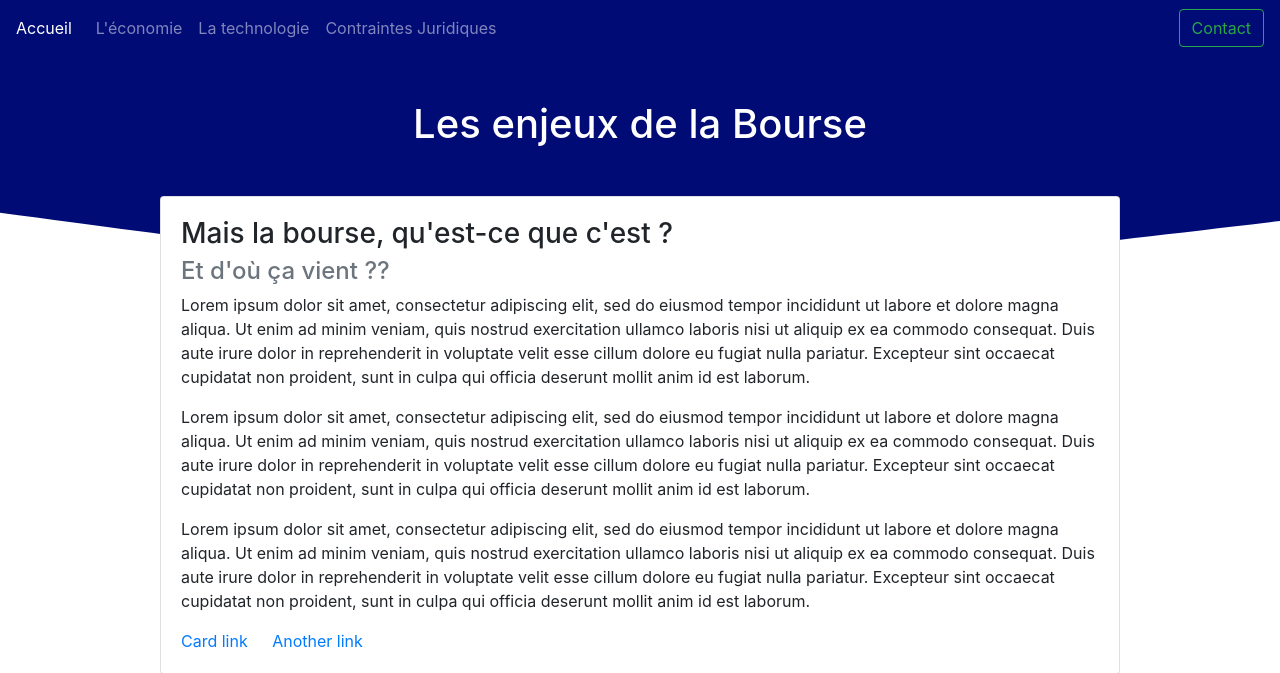
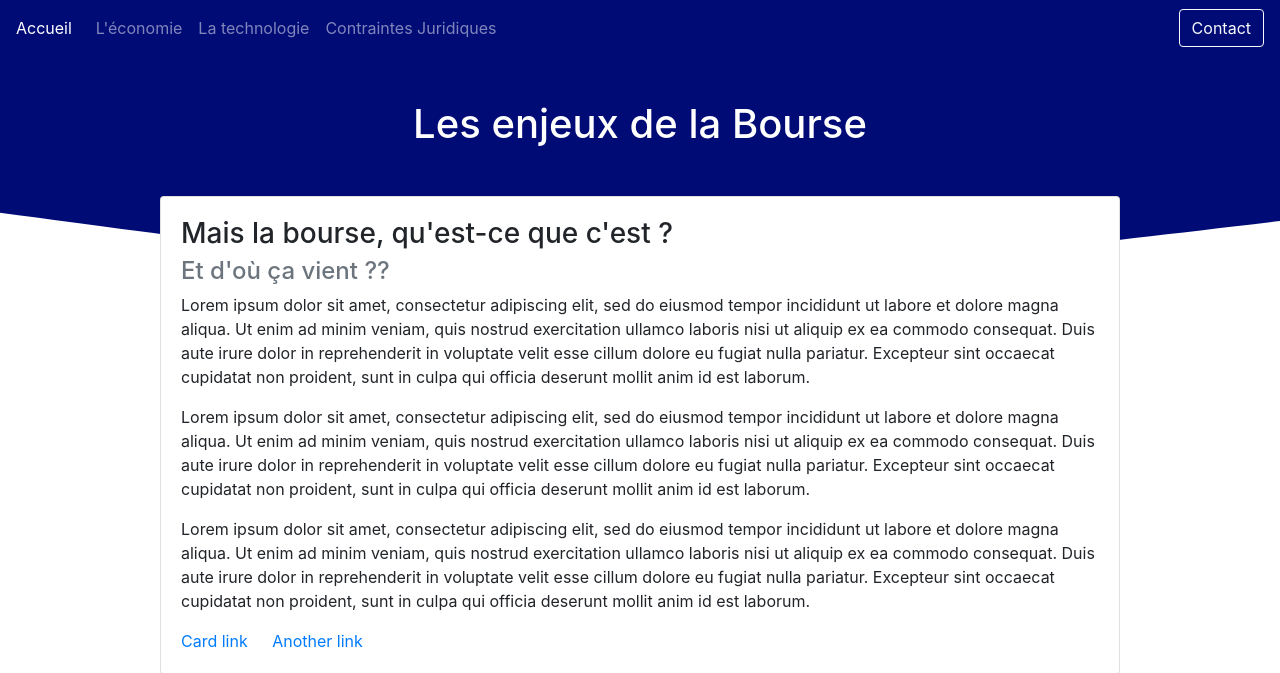
Before and after one commit to Projet-Tuteure/Projet-Tuteure-S1, a PHP site: page /index.php in a window 1280 px wide. Shown: the top 673 px of the page. Run offline with PHP 8.4, Linux system fonts and the light colour scheme; some libraries are stand-ins or nearby versions.

Commit message:
turn green button to white

```diff
--- a/header.php
+++ b/header.php
@@ -29,6 +29,6 @@
             <a class="nav-link" href="#">Contraintes Juridiques</a>
           </li>
         </ul>
-        <a class="btn btn-outline-success" href="contact.php">Contact</a>
+        <a class="btn btn-outline-light" href="contact.php">Contact</a>
       </div>
     </nav>
```
